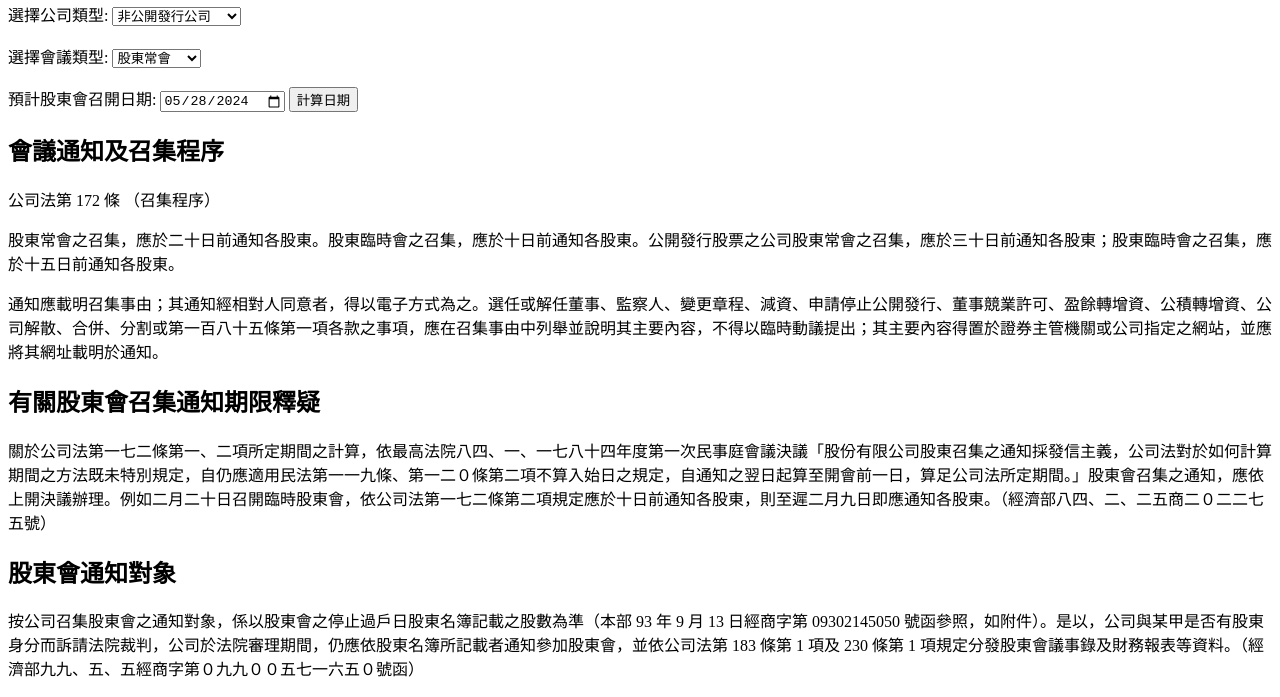
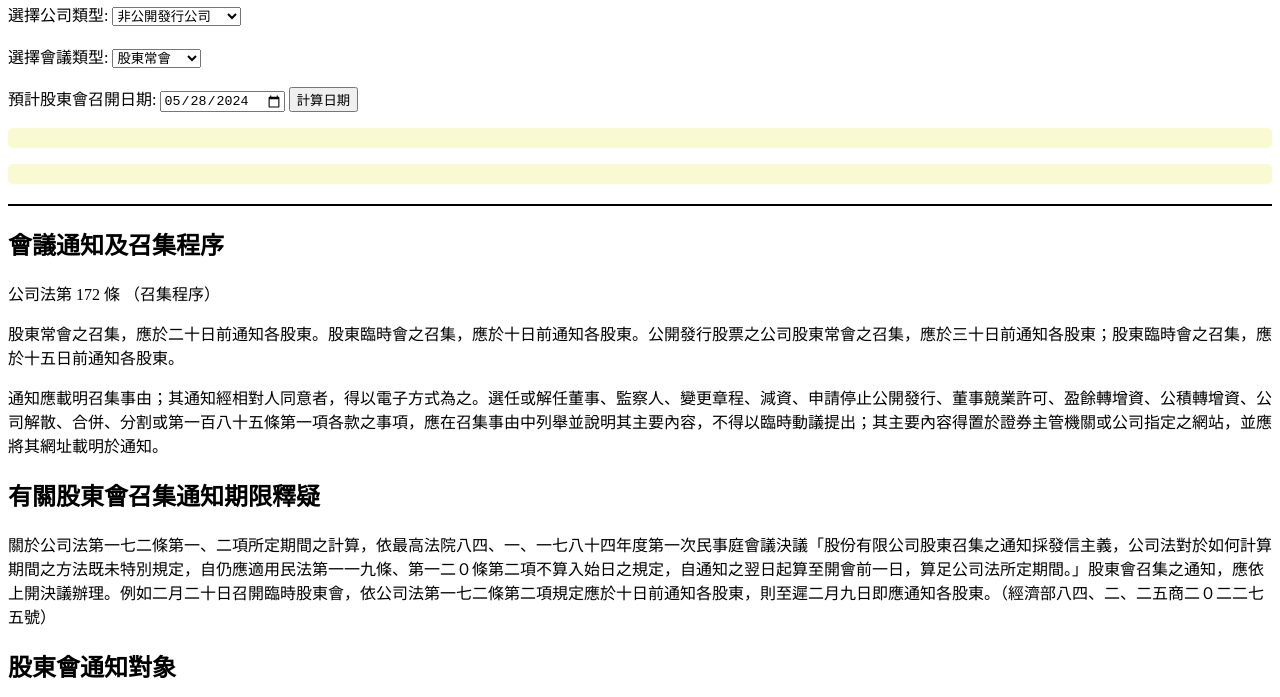
Before and after one commit to ericcpas/shareholder-meeting-calculator, a plain HTML site: page index.html in a window 1280 px wide. Shown: the part 87-784 px from the top of the page. Drawn offline with Linux system fonts and the light colour scheme.

Commit message:
Update index.html

```diff
--- a/index.html
+++ b/index.html
@@ -7,6 +7,13 @@
     <style>
         .result {
             color: blue;
+            background-color: #FAFAD2; /* 淡鵝黃色 */
+            padding: 10px;
+            border-radius: 5px;
+        }
+        .separator {
+            border-top: 2px solid #000;
+            margin: 20px 0;
         }
     </style>
 </head>
@@ -95,6 +102,8 @@
         }
     </script>
 
+    <div class="separator"></div>
+
     <h2>會議通知及召集程序</h2>
     <p>公司法第 172 條 （召集程序）</p>
     <p>股東常會之召集，應於二十日前通知各股東。股東臨時會之召集，應於十日前通知各股東。公開發行股票之公司股東常會之召集，應於三十日前通知各股東；股東臨時會之召集，應於十五日前通知各股東。</p>
```
